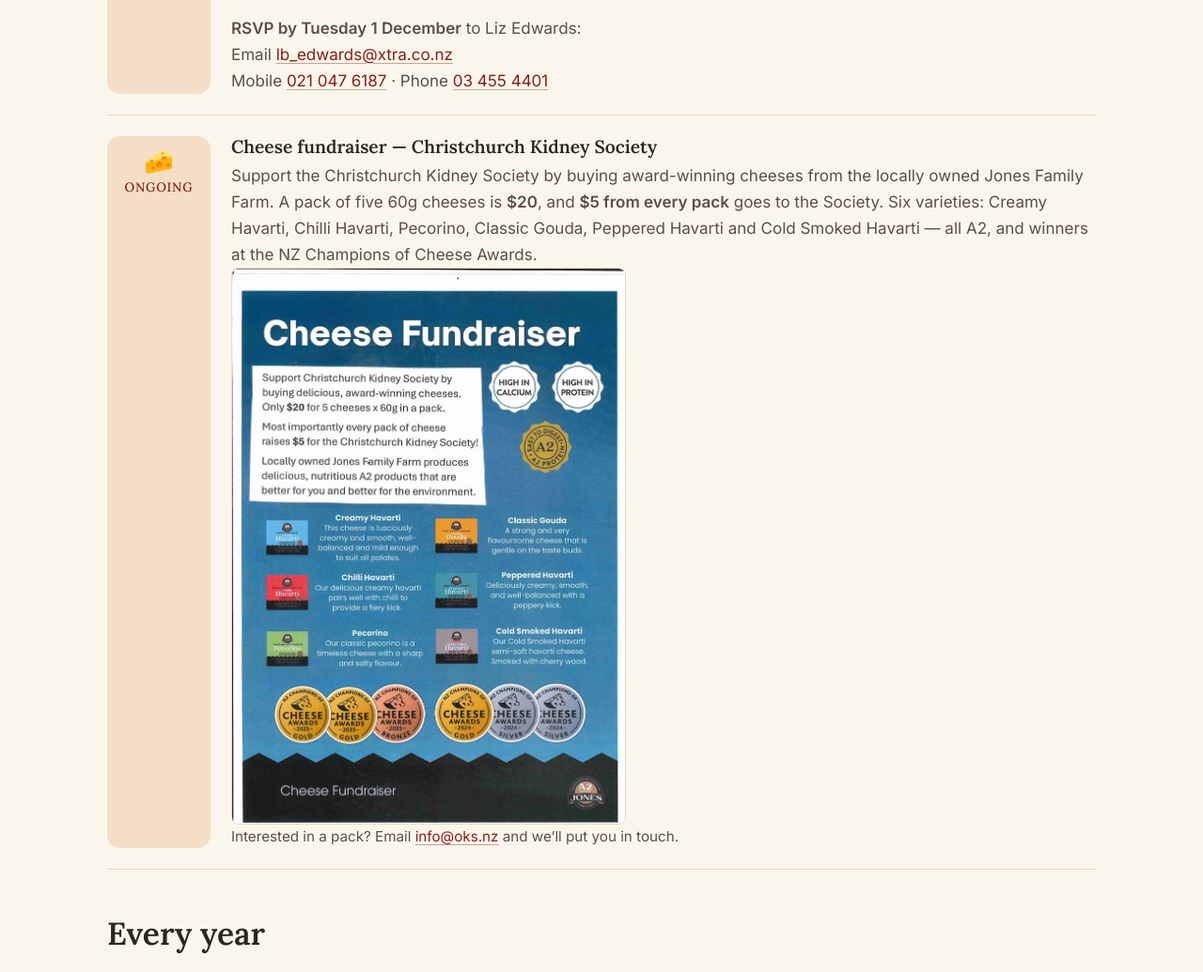
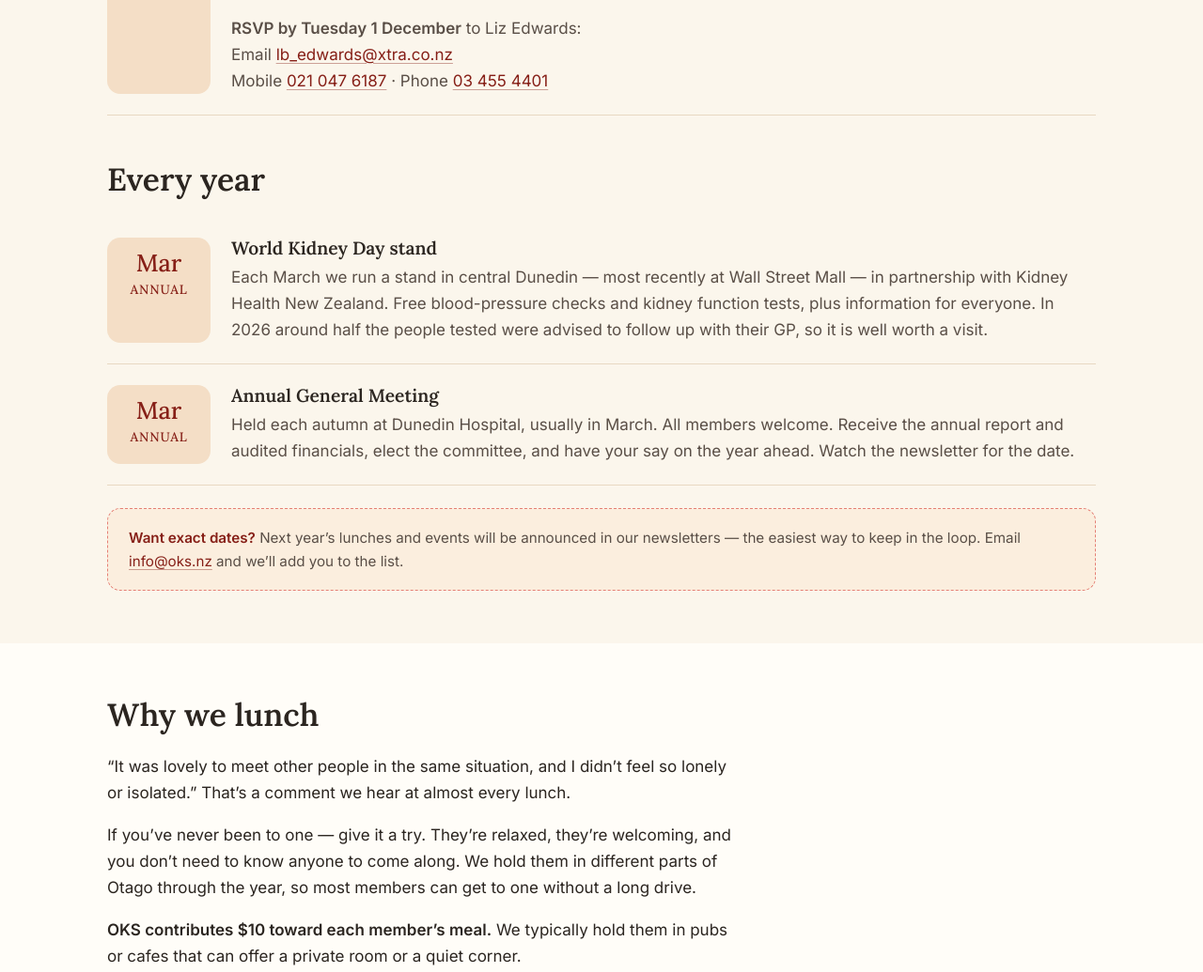
Before and after one commit to qj-adam/oks-website, a plain HTML site: page events.html in a window 1280 px wide. Shown: the part 1204-2239 px from the top of the page at 94% size. Drawn offline with Linux system fonts and the light colour scheme.

Commit message:
Remove cheese fundraiser from Events and Support pages

```diff
--- a/events.html
+++ b/events.html
@@ -93,16 +93,6 @@
       </div>
     </div>
 
-    <div class="event" id="cheese-fundraiser">
-      <div class="when"><span class="day">🧀</span><span class="month">Ongoing</span></div>
-      <div>
-        <h3>Cheese fundraiser — Christchurch Kidney Society</h3>
-        <p>Support the Christchurch Kidney Society by buying award-winning cheeses from the locally owned Jones Family Farm. A pack of five 60g cheeses is <strong>$20</strong>, and <strong>$5 from every pack</strong> goes to the Society. Six varieties: Creamy Havarti, Chilli Havarti, Pecorino, Classic Gouda, Peppered Havarti and Cold Smoked Havarti — all A2, and winners at the NZ Champions of Cheese Awards.</p>
-        <p><a href="images/cks-cheese-poster.jpg" target="_blank" rel="noopener"><img src="images/cks-cheese-poster.jpg" alt="Cheese Fundraiser poster: support Christchurch Kidney Society by buying award-winning Jones Family Farm cheeses. $20 for five 60g cheeses, with $5 from every pack going to the Society. Varieties are Creamy Havarti, Chilli Havarti, Pecorino, Classic Gouda, Peppered Havarti and Cold Smoked Havarti." style="max-width:420px;border-radius:8px;border:1px solid var(--line);"></a></p>
-        <p class="muted" style="font-size:0.95rem;">Interested in a pack? Email <a href="mailto:info@oks.nz">info@oks.nz</a> and we’ll put you in touch.</p>
-      </div>
-    </div>
-
     <h2 style="margin-top:48px;">Every year</h2>
 
     <div class="event">
```
Also changed, not shown: support.html (+0 -1 lines).
